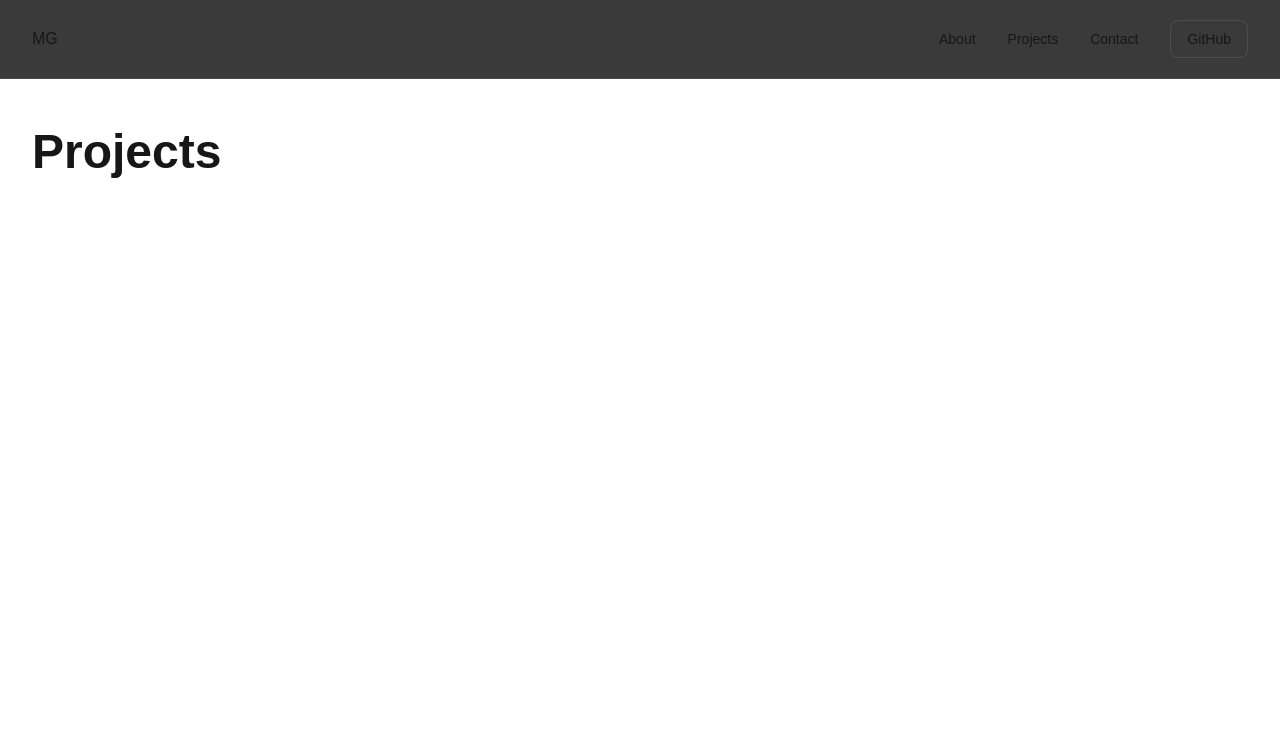
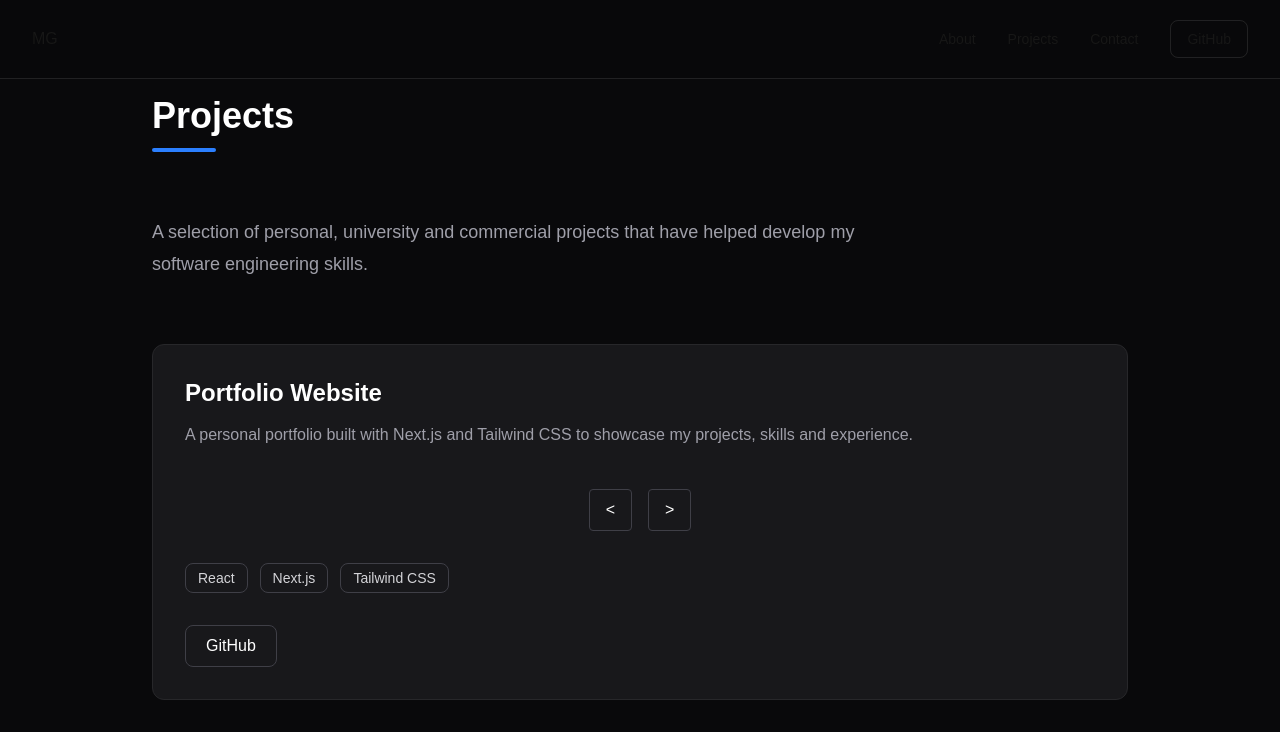
Before and after one commit to maxgannon25/nextjs-portfolio, a Next.js app: page /projects in a window 1280 px wide. Shown: the top 732 px of the page. Built offline with nearby package versions, Linux system fonts and the light colour scheme.

Commit message:
Create projects showcase page

```diff
--- a/src/app/projects/page.js
+++ b/src/app/projects/page.js
@@ -1,7 +1,9 @@
-export default function Projects() {
+import Projects from "@/components/Projects";
+
+export default function Page() {
   return (
-    <section className="pt-32 px-8">
-      <h1 className="text-5xl font-bold">Projects</h1>
-    </section>
+    <main className="bg-zinc-950 text-white">
+      <Projects />
+    </main>
   );
 }
--- a/src/components/Projects.jsx
+++ b/src/components/Projects.jsx
@@ -1,7 +1,138 @@
+"use client";
+import Link from "next/link";
+import Image from "next/image";
+import { useState } from "react";
+
+const projects = [
+  {
+    id: 1,
+    title: "Portfolio Website",
+    description:
+      "A personal portfolio built with Next.js and Tailwind CSS to showcase my projects, skills and experience.",
+    technologies: ["React", "Next.js", "Tailwind CSS"],
+    github: "#",
+  },
+  {
+    id: 3,
+    title: "Final Year Project",
+    description:
+      "A responsive full-stack application developed during my Computer Science degree with a focus on scalable software engineering principles.",
+    technologies: ["JavaScript", "Python", "PostgreSQL", "Flask", "GCP", "Linux", "Bash", "CSS", "HTML"],
+    images: [
+      "/overview-page.png",
+      "/distribution-analysis.png",
+      "/temporal-analysis.png",
+      "/vendor-analysis.png",
+      "/danger-analysis.png",
+      "/kev-analysis.png",
+      "/epss-analysis.png",
+      "/cwe-search.png",
+      "/cve-search.png",
+      "/api-guidance.png",
+    ],
+    github: "#",
+  },
+];
+
 export default function Projects() {
+
+  const [currentImages, setCurrentImages] = useState(projects.map((project) => 0));
+
+  const nextImage = (projectIndex) => {
+    setCurrentImages((prev) => {
+      const updated = [...prev];
+      updated[projectIndex] =
+        (updated[projectIndex] + 1) % projects[projectIndex].images.length;
+      return updated;
+    });
+};
+
+const prevImage = (projectIndex) => {
+  setCurrentImages((prev) => {
+    const updated = [...prev];
+    updated[projectIndex] =
+      (updated[projectIndex] - 1 + projects[projectIndex].images.length) %
+      projects[projectIndex].images.length;
+    return updated;
+  });
+};
+
   return (
-    <nav>
-      Projects
-    </nav>
+    <section className="min-h-screen bg-zinc-950 text-white">
+      <div className="mx-auto max-w-5xl px-6 py-24">
+
+        {/* Heading */}
+        <div className="mb-16">
+          <h1 className="text-4xl font-bold">Projects</h1>
+          <div className="mt-3 h-1 w-16 rounded bg-blue-500"></div>
+        </div>
+
+        <p className="mb-16 max-w-3xl text-lg leading-8 text-zinc-400">
+          A selection of personal, university and commercial projects that have
+          helped develop my software engineering skills.
+        </p>
+
+        <div className="space-y-8">
+          {projects.map((project, index) => (
+            <div
+              key={project.id}
+              className="rounded-xl border border-zinc-800 bg-zinc-900 p-8 transition hover:border-zinc-700"
+            >
+              <h2 className="mb-3 text-2xl font-semibold">
+                {project.title}
+              </h2>
+
+              <p className="mb-6 leading-7 text-zinc-400">
+                {project.description}
+              </p>
+
+              <div className="mb-8 flex flex-col items-center">
+                {project.images && project.images.length > 0 && (
+                  <Image
+                    src={project.images[currentImages[index]]}
+                    alt={project.title}
+                    width={700}
+                    height={400}
+                    className="rounded-lg"
+                  />
+                )}
+
+                <div className="mt-4 flex gap-4">
+                  <button className="rounded border border-zinc-700 px-4 py-2 hover:bg-zinc-800" onClick={() => prevImage(index)}>
+                    &lt;
+                  </button>
+
+                  <button className="rounded border border-zinc-700 px-4 py-2 hover:bg-zinc-800" onClick={() => nextImage(index)}>
+                    &gt;
+                  </button>
+                </div>
+              </div>
+
+              <div className="mb-8 flex flex-wrap gap-3">
+                {project.technologies.map((tech) => (
+                  <span
+                    key={tech}
+                    className="rounded-lg border border-zinc-700 px-3 py-1 text-sm text-zinc-300"
+                  >
+                    {tech}
+                  </span>
+                ))}
+              </div>
+
+              <div className="flex gap-4">
+
+                <Link
+                  href={project.github}
+                  className="rounded-lg border border-zinc-700 px-5 py-2 transition hover:bg-zinc-800"
+                >
+                  GitHub
+                </Link>
+              </div>
+            </div>
+          ))}
+        </div>
+
+      </div>
+    </section>
   );
 }
```
